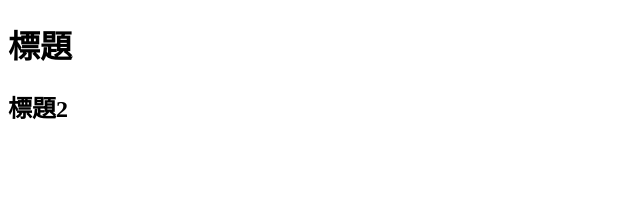
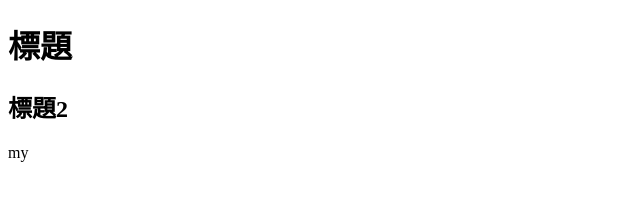
Before and after one commit to Charlie50503/git-rebase-test1, a plain HTML site: page index.html in a window 1280 px wide. Shown: the full height of the page, 0-640 px from the left. Drawn offline with Linux system fonts and the light colour scheme.

Commit message:
add my content

```diff
--- a/index.html
+++ b/index.html
@@ -9,5 +9,6 @@
 <body>
     <h1>標題</h1>
     <h2>標題2</h2>
+    <p>my</p>
 </body>
 </html>
```
